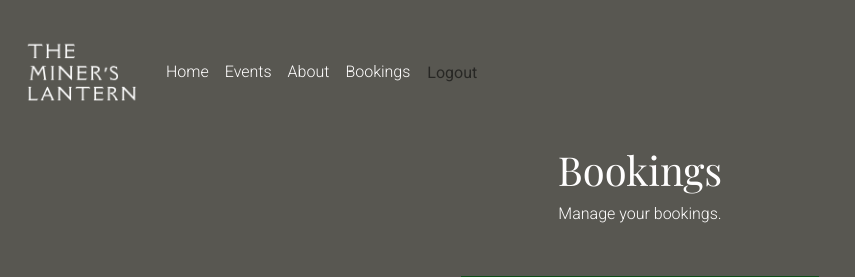
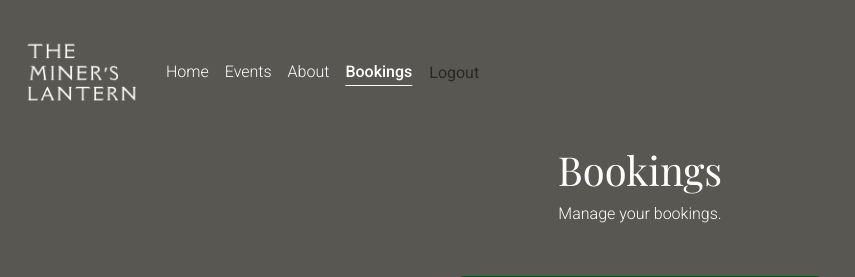
Before and after one commit to surfdemon/theater-booking-system, a Django app: page /bookings/ in a window 1280 px wide. Shown: the top 277 px of the page, without its empty margins (0-855 px from the left). Run offline with Django 4.2, Linux system fonts and the light colour scheme; a user stored in the database is signed in; tables that the repository leaves empty hold one stand-in row (values such as "Sample post"); some libraries are stand-ins or nearby versions; some web fonts are replaced.

Commit message:
Add: styling to menu to show active page

```diff
--- a/static/css/style.css
+++ b/static/css/style.css
@@ -55,6 +55,13 @@ nav {
 
 .nav-link:hover {
     color: var(--green) !important;
+}
+
+.active {
+    color: white;
+    text-decoration: underline;
+    text-underline-offset: 8px;
+    font-weight: 500;
 }
 
 h1 {
--- a/templates/base.html
+++ b/templates/base.html
@@ -1,4 +1,5 @@
 {% url 'event_home' as event_home %}
+{% url 'events' as events_home %}
 {% url 'account_signup' as signup_url %}
 {% url 'account_login' as login_url %}
 {% url 'account_logout' as logout_url %}
@@ -50,10 +51,10 @@
                 <div class="collapse navbar-collapse" id="navbarText">
                     <ul class="navbar-nav me-auto mb-2 mb-lg-0">
                         <li class="nav-item">
-                            <a class="nav-link {% if request.path == home_url %}active{% endif %}" aria-current="page" href="{% url 'event_home'%}">Home</a>
+                            <a class="nav-link {% if request.path == event_home %}active{% endif %}" aria-current="page" href="{% url 'event_home'%}">Home</a>
                         </li>
                         <li class="nav-item">
-                            <a class="nav-link " aria-current="page" href="{% url 'events' %}">Events</a>
+                            <a class="nav-link {% if request.path == events_home %}active{% endif %}" aria-current="page" href="{% url 'events' %}">Events</a>
                         </li>
                         <li class="nav-item">
                             <a class="nav-link {% if request.path == about %}active{% endif %}" aria-current="page" href="{% url 'about_page' %}">About</a>
```
